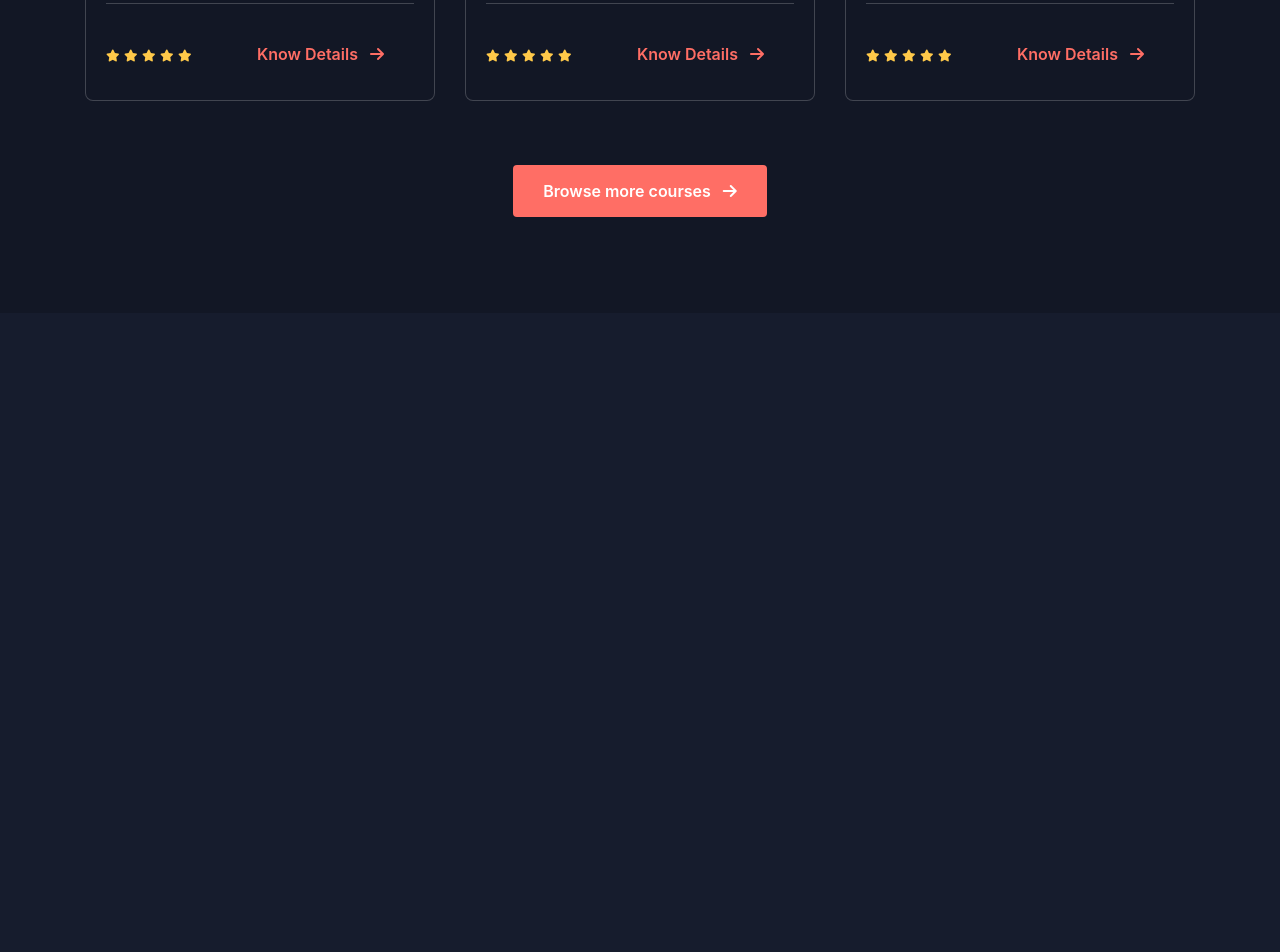
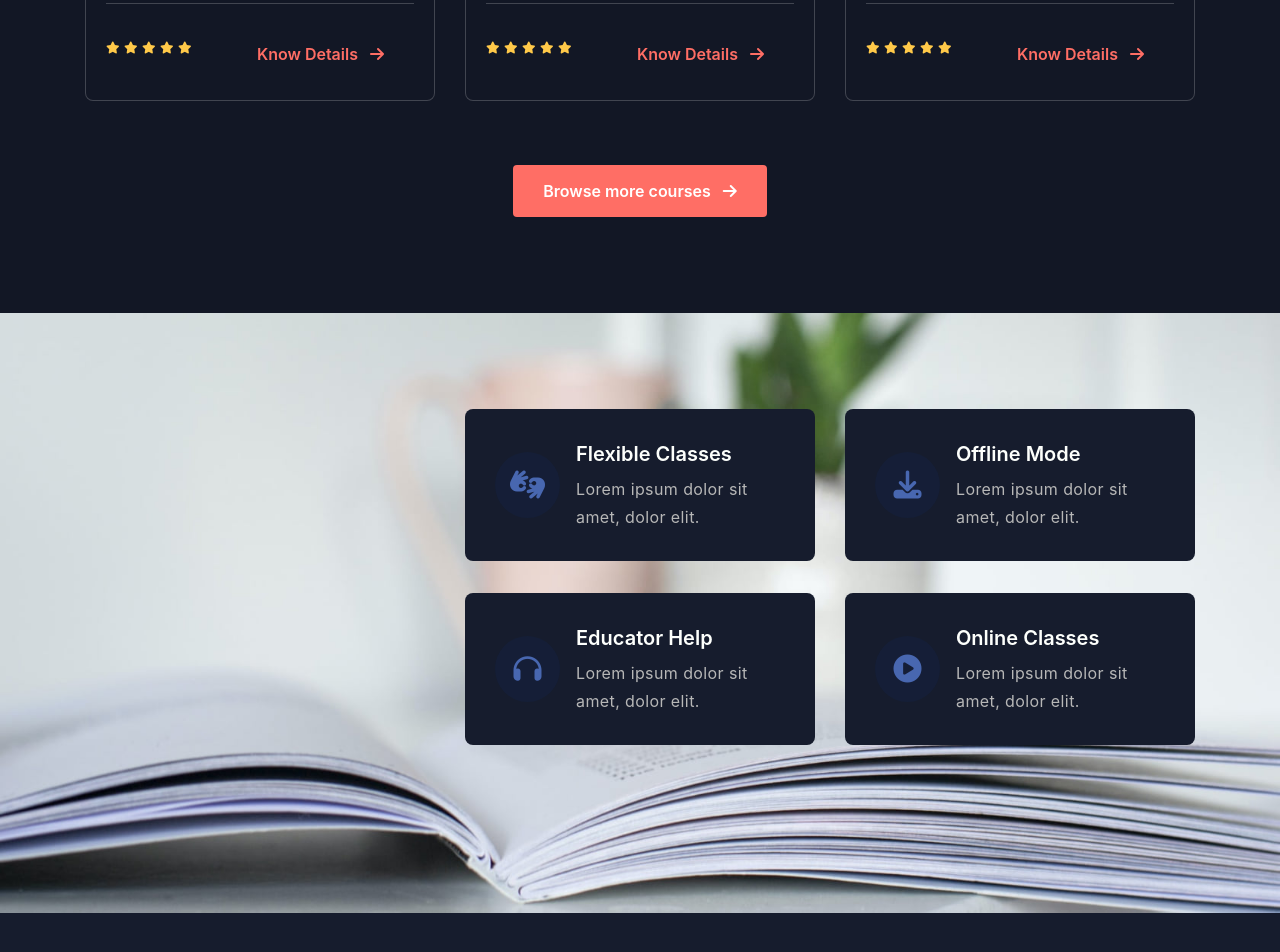
Before and after one commit to vanphong93/landing-page-bootstrap, a plain HTML site: page index.html in a window 1280 px wide. Shown: the part 1238-2190 px from the top of the page. Before the commit the page ends 1551 px from the top, so only its background shows below. Drawn offline with nearby package versions, Linux system fonts and the light colour scheme.

Commit message:
Start Archivement

```diff
--- a/css/index.css
+++ b/css/index.css
@@ -19,20 +19,14 @@ body a{
 }
 p {
   margin: 0;
+  padding: 0;
+  font-size: 16px;
+  line-height: 28px;
+  color: #b7b7b7;
+  letter-spacing: .4px;
 }
 h3, h4{
   color: #fdfffc;
-}
-ul{
-  padding: 0;
-  margin: 0;
-}
-img{
-  vertical-align: middle;
-  border-style: none;
-}
-article, aside, figcaption, figure, footer, header, hgroup, main, nav, section {
-  display: block;
 }
 /* END GLOBAL */
 /* START COURSE */
@@ -197,8 +191,41 @@ ul.rating_list li a{
 }
 /* END COURSE */
 /* START FEATURE/HOME-BLOCK */
+.HomeBlock1 .Services-ab{
+  background: url(../image/bg3.jpg) no-repeat bottom;
+  background-size: cover;
+  -webkit-background-size: cover;
+}
+.HomeBlock1 .feature_gd{
+  background: #161c2d;
+  padding: 30px;
+  border-radius: 8px;
+}
+.HomeBlock1 .icon{
+  margin-right: 1em;
+}
+.HomeBlock1 .icon i{
+  background: #4867b0;
+  color: #4867b0;
+  font-size: 28px;
+  background: rgb(13 54 159 / 9%);
+  width: 65px;
+  height: 66px;
+  line-height: 65px;
+  border-radius: 50%;
+  text-align: center;
+}
+.HomeBlock1 .fea_gd_vv h5{
+  font-size: 20px;
+  line-height: 30px;
+  color: #fdfffc;
+  font-weight: 600;
+  margin-bottom: 6px;
+}
+/* END FEATURE/HOME-BLOCK */
+ /* START ARCHIVEMENT */
 
-/* END FEATURE/HOME-BLOCK */
+/* END ARCHIVEMENT */
 /* START LIGHT/DARK SWITCH */
 #switchTheme {
   position: fixed;
--- a/index.html
+++ b/index.html
@@ -516,10 +516,81 @@
     <!-- END COURSE -->
     <!-- START FEATURE/HOME-BLOCK -->
     <section class="HomeBlock1">
-      <div class="Services-ab"></div>
+      <div class="Services-ab py-5">
+        <div class="container py-md-5 py-4">
+          <div class="Services_grids pb-sm-5 mb-sm-4">
+            <div class="row Services_right_grid">
+              <div class="col-xl-4"></div>
+              <div class="col-xl-8">
+                <div class="fea_gd_vv row">
+                  <div class="col-md-6">
+                    <!-- start -->
+                    <div class="d-flex align-items-center feature_gd">
+                      <div class="icon">
+                        <i
+                          class="fa fa-american-sign-language-interpreting"
+                          aria-hidden="true"
+                        ></i>
+                      </div>
+                      <div class="icon_info">
+                        <h5>Flexible Classes</h5>
+                        <p>Lorem ipsum dolor sit amet, dolor elit.</p>
+                      </div>
+                    </div>
+                    <!-- end -->
+                  </div>
+                  <div class="col-md-6 mt-md-0 mt-4">
+                    <!-- start -->
+                    <div class="d-flex align-items-center feature_gd">
+                      <div class="icon">
+                        <i class="fa fa-download" aria-hidden="true"></i>
+                      </div>
+                      <div class="icon_info">
+                        <h5>Offline Mode</h5>
+                        <p>Lorem ipsum dolor sit amet, dolor elit.</p>
+                      </div>
+                    </div>
+                    <!-- end -->
+                  </div>
+                  <div class="col-md-6 mt-4 pt-md-2">
+                    <!-- start -->
+                    <div class="d-flex align-items-center feature_gd">
+                      <div class="icon">
+                        <i class="fa fa-headphones" aria-hidden="true"></i>
+                      </div>
+                      <div class="icon_info">
+                        <h5>Educator Help</h5>
+                        <p>Lorem ipsum dolor sit amet, dolor elit.</p>
+                      </div>
+                    </div>
+                    <!-- end -->
+                  </div>
+                  <div class="col-md-6 mt-4 pt-md-2">
+                    <!-- start -->
+                    <div class="d-flex align-items-center feature_gd">
+                      <div class="icon">
+                        <i class="fa fa-play-circle" aria-hidden="true"></i>
+                      </div>
+                      <div class="icon_info">
+                        <h5>Online Classes</h5>
+                        <p>Lorem ipsum dolor sit amet, dolor elit.</p>
+                      </div>
+                    </div>
+                    <!-- end -->
+                  </div>
+                </div>
+              </div>
+            </div>
+          </div>
+        </div>
+      </div>
     </section>
     <!-- END FEATURE/HOME-BLOCK -->
-
+    <!-- START ARCHIVEMENT -->
+    <section class="Number_stats py-sm-5 pt-sm-0 pt-5" id="stats">
+      <div class="container py-md-5 py-4"></div>
+    </section>
+    <!-- END ARCHIVEMENT -->
     <!-- Optional JavaScript -->
     <!-- jQuery first, then Popper.js, then Bootstrap JS -->
     <script
```
